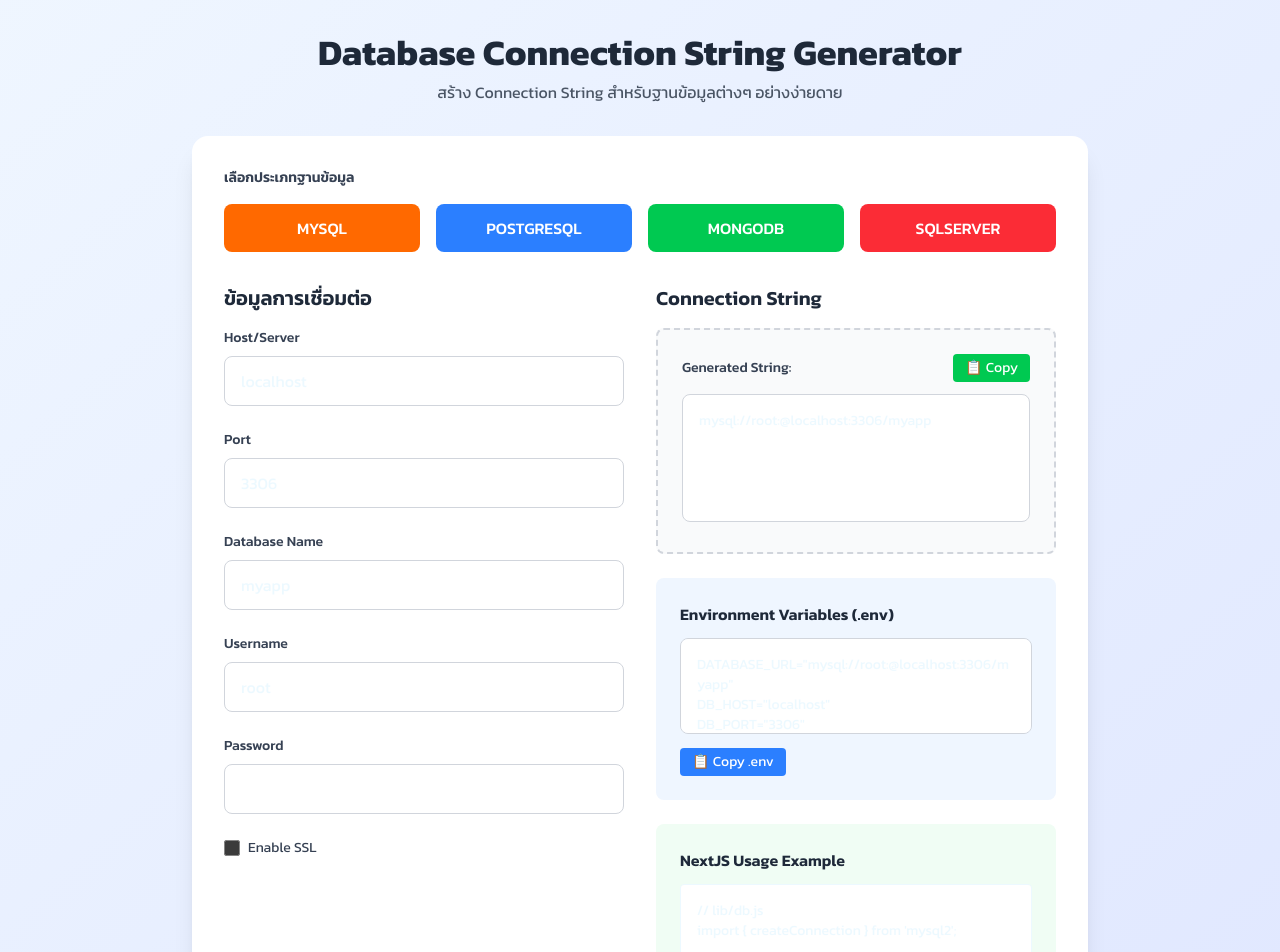
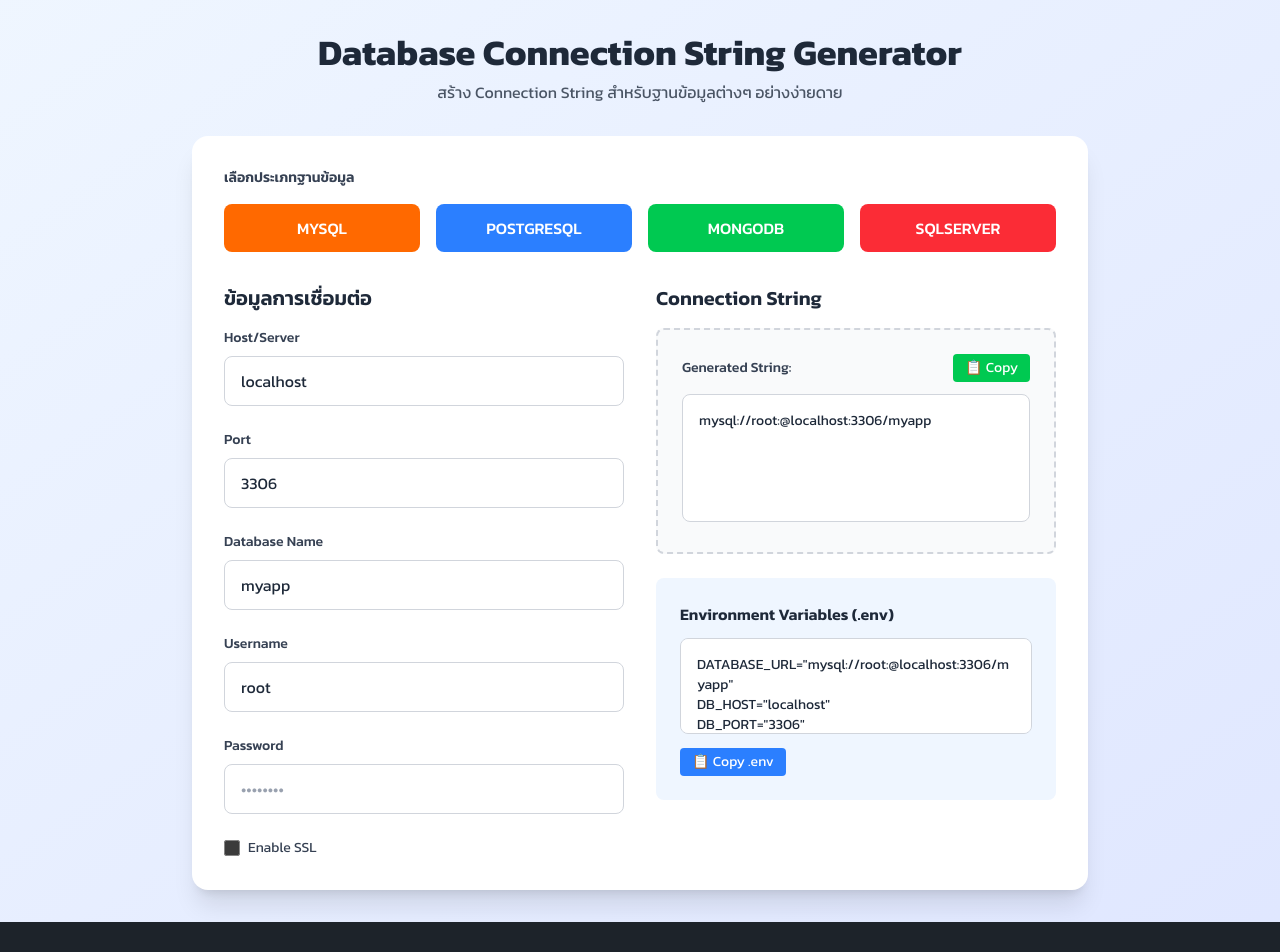
Before and after one commit to Phongphat-ohm/portfolio, a Next.js app: page /dbcons in a window 1280 px wide. Shown: the top 952 px of the page. After the commit the page ends 922 px from the top, so only its background shows below. Built offline with nearby package versions, Linux system fonts and the light colour scheme.

Commit message:
update dbcons generator

```diff
--- a/src/app/dbcons/page.tsx
+++ b/src/app/dbcons/page.tsx
@@ -1,4 +1,5 @@
 "use client";
+
 import { useEffect, useState } from "react";
 
 export default function Home() {
@@ -20,22 +21,26 @@ export default function Home() {
     > = {
         mysql: {
             port: "3306",
-            template: "mysql://{{username}}:{{password}}@{{host}}:{{port}}/{{database}}{{ssl}}",
+            template:
+                "mysql://{{username}}:{{password}}@{{host}}:{{port}}/{{database}}{{ssl}}",
             envPrefix: "MYSQL",
         },
         postgresql: {
             port: "5432",
-            template: "postgresql://{{username}}:{{password}}@{{host}}:{{port}}/{{database}}{{ssl}}",
+            template:
+                "postgresql://{{username}}:{{password}}@{{host}}:{{port}}/{{database}}{{ssl}}",
             envPrefix: "POSTGRES",
         },
         mongodb: {
             port: "27017",
-            template: "mongodb://{{username}}:{{password}}@{{host}}:{{port}}/{{database}}{{ssl}}",
+            template:
+                "mongodb://{{username}}:{{password}}@{{host}}:{{port}}/{{database}}{{ssl}}",
             envPrefix: "MONGODB",
         },
         sqlserver: {
             port: "1433",
-            template: "sqlserver://{{username}}:{{password}}@{{host}}:{{port}};database={{database}}{{ssl}}",
+            template:
+                "sqlserver://{{username}}:{{password}}@{{host}}:{{port}};database={{database}}{{ssl}}",
             envPrefix: "SQLSERVER",
         },
     };
@@ -169,6 +174,7 @@ export default ${selectedDb === "mongodb"
                                     ข้อมูลการเชื่อมต่อ
                                 </h3>
 
+                                {/* Host */}
                                 <div>
                                     <label className="block text-sm font-medium text-gray-700 mb-2">
                                         Host/Server
@@ -177,10 +183,14 @@ export default ${selectedDb === "mongodb"
                                         type="text"
                                         value={host}
                                         onChange={(e) => setHost(e.target.value)}
-                                        className="w-full px-4 py-3 border border-gray-300 rounded-lg focus:ring-2 focus:ring-blue-500 focus:border-transparent"
+                                        className="w-full px-4 py-3 border border-gray-300 rounded-lg
+                               text-gray-800 placeholder-gray-400
+                               focus:ring-2 focus:ring-blue-500 focus:border-blue-500"
+                                        placeholder="localhost"
                                     />
                                 </div>
 
+                                {/* Port */}
                                 <div>
                                     <label className="block text-sm font-medium text-gray-700 mb-2">
                                         Port
@@ -189,10 +199,14 @@ export default ${selectedDb === "mongodb"
                                         type="text"
                                         value={port}
                                         onChange={(e) => setPort(e.target.value)}
-                                        className="w-full px-4 py-3 border border-gray-300 rounded-lg focus:ring-2 focus:ring-blue-500 focus:border-transparent"
+                                        className="w-full px-4 py-3 border border-gray-300 rounded-lg
+                               text-gray-800 placeholder-gray-400
+                               focus:ring-2 focus:ring-blue-500 focus:border-blue-500"
+                                        placeholder="3306"
                                     />
                                 </div>
 
+                                {/* Database */}
                                 <div>
                                     <label className="block text-sm font-medium text-gray-700 mb-2">
                                         Database Name
@@ -201,10 +215,14 @@ export default ${selectedDb === "mongodb"
                                         type="text"
                                         value={database}
                                         onChange={(e) => setDatabase(e.target.value)}
-                                        className="w-full px-4 py-3 border border-gray-300 rounded-lg focus:ring-2 focus:ring-blue-500 focus:border-transparent"
+                                        className="w-full px-4 py-3 border border-gray-300 rounded-lg
+                               text-gray-800 placeholder-gray-400
+                               focus:ring-2 focus:ring-blue-500 focus:border-blue-500"
+                                        placeholder="myapp"
                                     />
                                 </div>
 
+                                {/* Username */}
                                 <div>
                                     <label className="block text-sm font-medium text-gray-700 mb-2">
                                         Username
@@ -213,10 +231,14 @@ export default ${selectedDb === "mongodb"
                                         type="text"
                                         value={username}
                                         onChange={(e) => setUsername(e.target.value)}
-                                        className="w-full px-4 py-3 border border-gray-300 rounded-lg focus:ring-2 focus:ring-blue-500 focus:border-transparent"
+                                        className="w-full px-4 py-3 border border-gray-300 rounded-lg
+                               text-gray-800 placeholder-gray-400
+                               focus:ring-2 focus:ring-blue-500 focus:border-blue-500"
+                                        placeholder="root"
                                     />
                                 </div>
 
+                                {/* Password */}
                                 <div>
                                     <label className="block text-sm font-medium text-gray-700 mb-2">
                                         Password
@@ -225,10 +247,14 @@ export default ${selectedDb === "mongodb"
                                         type="password"
                                         value={password}
                                         onChange={(e) => setPassword(e.target.value)}
-                                        className="w-full px-4 py-3 border border-gray-300 rounded-lg focus:ring-2 focus:ring-blue-500 focus:border-transparent"
+                                        className="w-full px-4 py-3 border border-gray-300 rounded-lg
+                               text-gray-800 placeholder-gray-400
+                               focus:ring-2 focus:ring-blue-500 focus:border-blue-500"
+                                        placeholder="••••••••"
                                     />
                                 </div>
 
+                                {/* SSL */}
                                 <div className="flex items-center">
                                     <input
                                         type="checkbox"
@@ -255,7 +281,7 @@ export default ${selectedDb === "mongodb"
                                         </span>
                                         <button
                                             onClick={() => copyToClipboard(connectionString)}
-                                            className="bg-green-500 hover:bg-green-600 text-white text-sm px-3 py-1 rounded transition-all duration-200"
+                                            className="bg-green-500 hover:bg-green-600 text-white text-sm px-3 py-1 rounded transition-all duration-200 cursor-pointer"
                                         >
                                             📋 Copy
                                         </button>
@@ -263,7 +289,7 @@ export default ${selectedDb === "mongodb"
                                     <textarea
                                         readOnly
                                         value={connectionString}
-                                        className="w-full h-32 p-4 bg-white border border-gray-300 rounded-lg font-mono text-sm resize-none focus:ring-2 focus:ring-blue-500 focus:border-transparent"
+                                        className="w-full h-32 p-4 bg-white border border-gray-300 rounded-lg font-mono text-sm resize-none focus:ring-2 focus:ring-blue-500 focus:border-blue-500 text-gray-800"
                                     />
                                 </div>
 
@@ -274,23 +300,14 @@ export default ${selectedDb === "mongodb"
                                     <textarea
                                         readOnly
                                         value={envVariables}
-                                        className="w-full h-24 p-4 bg-white border border-gray-300 rounded-lg font-mono text-sm resize-none focus:ring-2 focus:ring-blue-500 focus:border-transparent"
+                                        className="w-full h-24 p-4 bg-white border border-gray-300 rounded-lg font-mono text-sm resize-none focus:ring-2 focus:ring-blue-500 focus:border-blue-500 text-gray-800"
                                     />
                                     <button
                                         onClick={() => copyToClipboard(envVariables)}
-                                        className="mt-2 bg-blue-500 hover:bg-blue-600 text-white text-sm px-3 py-1 rounded transition-all duration-200"
+                                        className="mt-2 bg-blue-500 hover:bg-blue-600 text-white text-sm px-3 py-1 rounded transition-all duration-200 cursor-pointer"
                                     >
                                         📋 Copy .env
                                     </button>
-                                </div>
-
-                                <div className="bg-green-50 rounded-lg p-6">
-                                    <h4 className="font-semibold text-gray-800 mb-3">
-                                        NextJS Usage Example
-                                    </h4>
-                                    <pre className="bg-white p-4 rounded border text-sm overflow-x-auto">
-                                        <code>{nextjsExample}</code>
-                                    </pre>
                                 </div>
                             </div>
                         </div>
```
